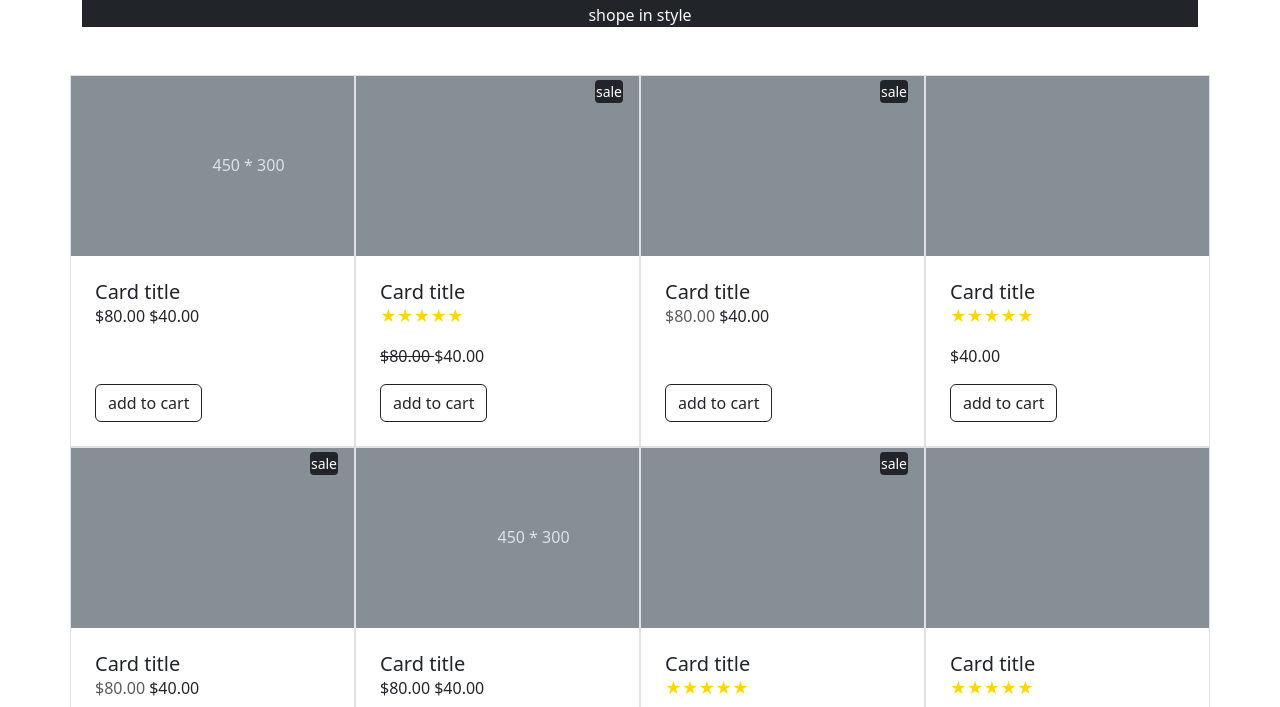
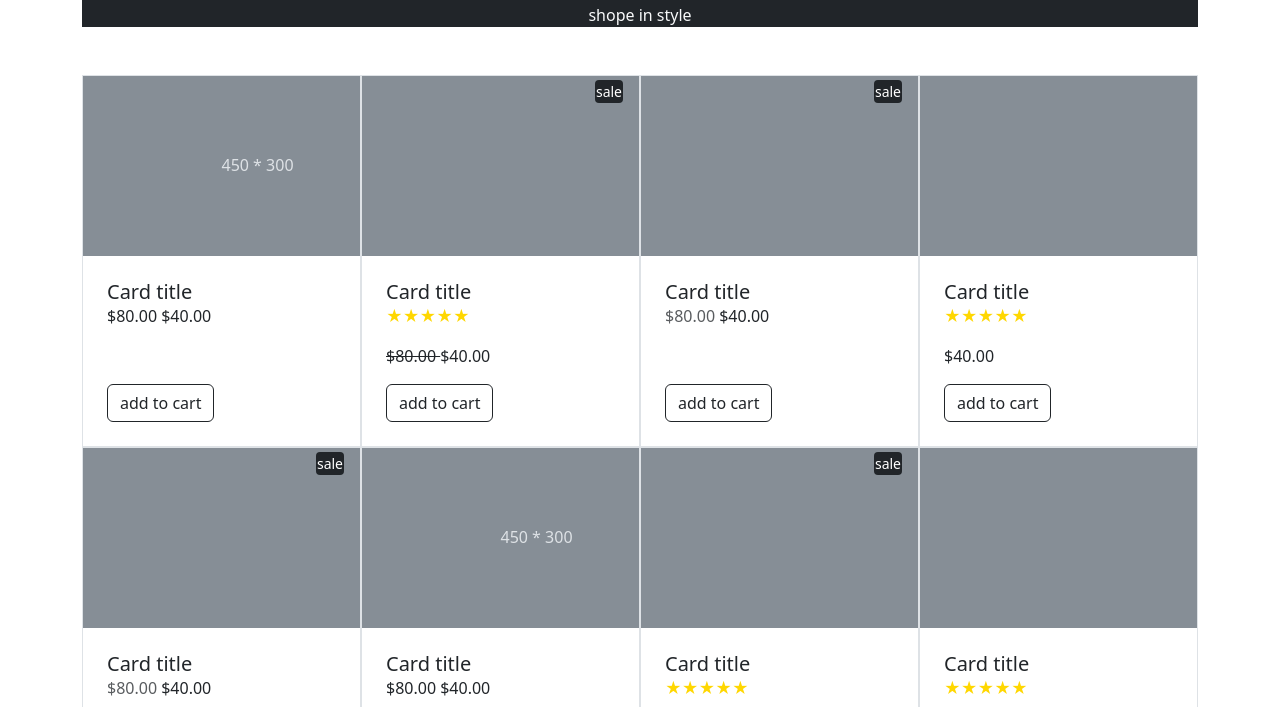
Before and after one commit to Ebrahim-khewani/bootstrap_homework, a plain HTML site: page index.html in a window 1280 px wide. Shown: the part 93-800 px from the top of the page. Drawn offline with nearby package versions, Linux system fonts and the light colour scheme.

Commit message:
update container

```diff
--- a/index.html
+++ b/index.html
@@ -79,7 +79,7 @@
       <div class=" d-flex fs-6 justify-content-center text-light"> shope in style</div>
     </header>
     <main class="list-group mt-5">
-      <div class="row row-cols-1 row-cols-md-3 ">
+      <div class="row row-cols-1 row-cols-md-3 m-0   ">
         <div class="col position-relative col-md-3 p-0 border border-1">
           <!-- <img src="" class="card-img-top" alt="..."> -->
           <svg class="bd-placeholder-img card-img-top" width="100%" height="180" xmlns="http://www.w3.org/2000/svg"
```
